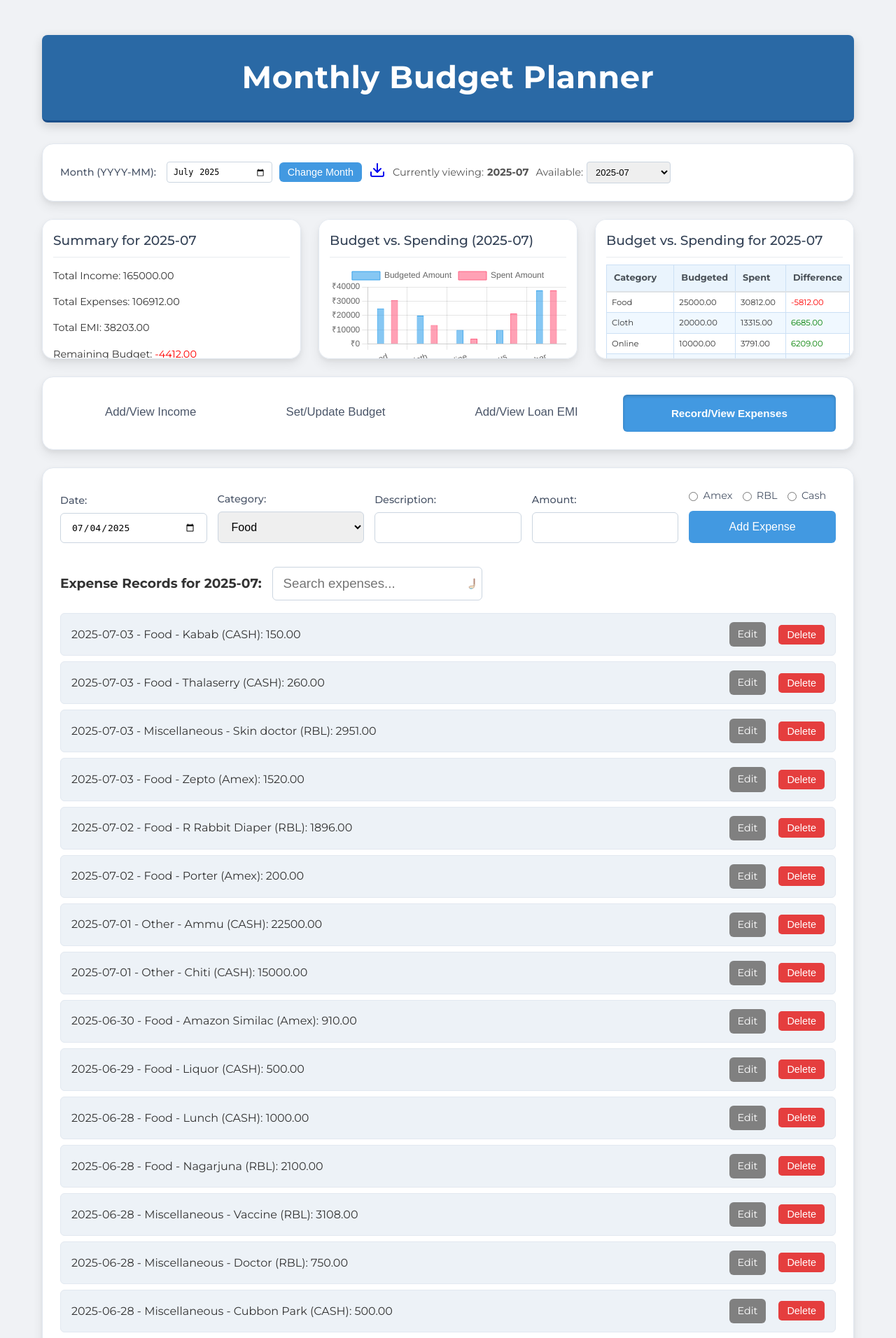
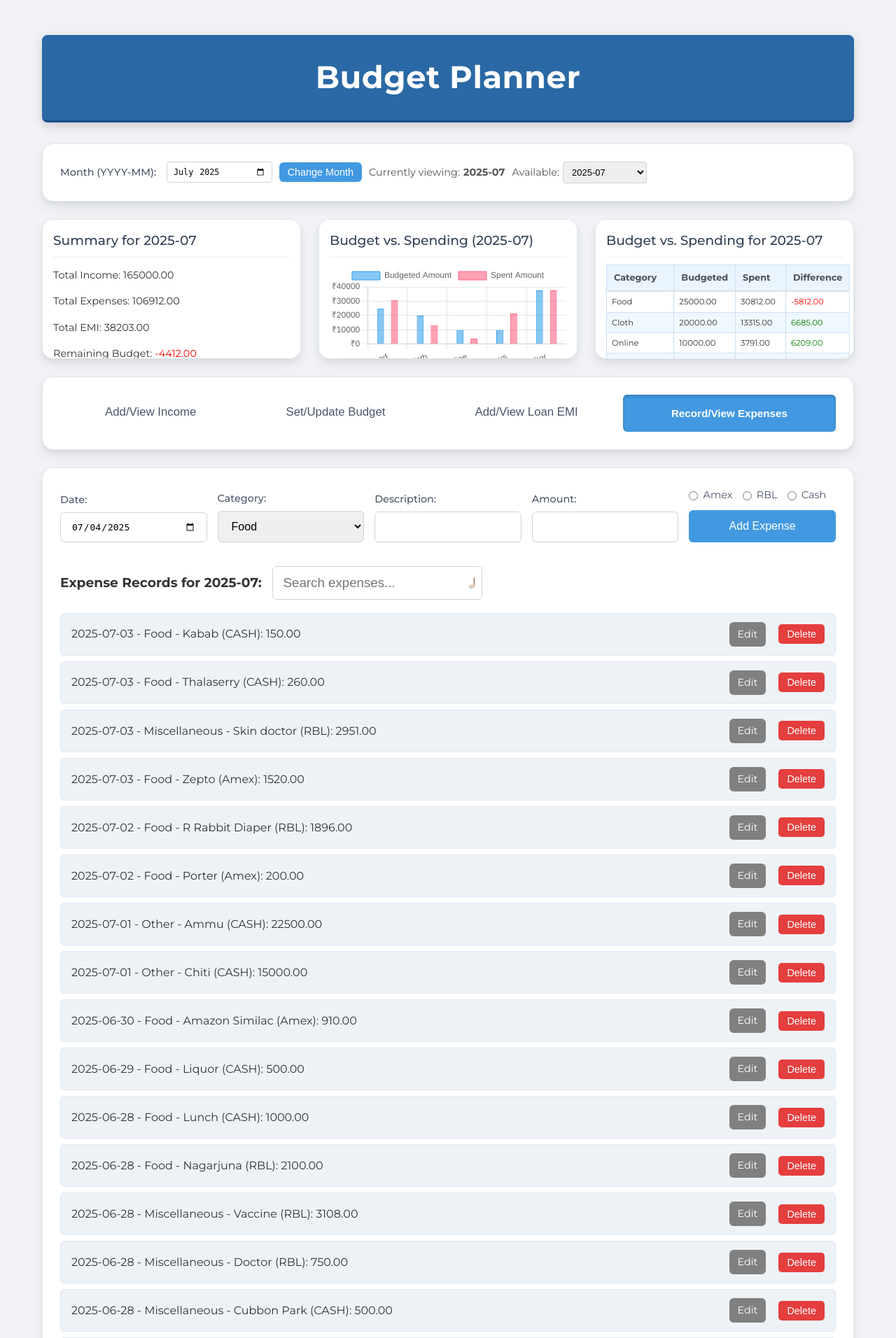
Before and after one commit to Kiran200790/budget-planner, a Flask app: page / in a window 1280 px wide. Shown: the top 1912 px of the page at 70% size. Run offline with Flask 3, Linux system fonts and the light colour scheme; data comes from the database, SQL or seed files in the repository.

Commit message:
Fix: Remove non-functional download report button

```diff
--- a/templates/index.html
+++ b/templates/index.html
@@ -20,9 +20,11 @@
     <meta name="format-detection" content="telephone=no">
 </head>
 <body>
-    <div class="container"> <!-- Added main container -->
-        <h1>Monthly Budget Planner</h1>
-
+    <div class="container">
+        <div class="header-controls">
+            <h1 class="title">Budget Planner</h1>
+        </div>
+        <div class="tabs">
             <!-- Month Selector was here, moved out of top-row-container -->
             <div class="month-selector card-style"> <!-- Added card-style for consistency if needed -->
                 <div class="month-selector-inline"> <!-- Added wrapper for inline layout -->
@@ -30,9 +32,6 @@
                     <label for="month_select">Month (YYYY-MM):</label>
                     <input type="month" id="month_select" name="month_select" value="{{ active_month }}">
                     <button type="button" onclick="var monthValue = document.getElementById('month_select').value; if (monthValue) { window.location.href = '{{ url_for('index') }}?month_select=' + monthValue; } else { alert('Please select a valid month.'); }">Change Month</button>
-                <a href="{{ url_for('download_report', month=active_month) }}" class="download-btn" title="Download Report for {{ active_month }}">
-                    <svg xmlns="http://www.w3.org/2000/svg" width="24" height="24" viewBox="0 0 24 24" fill="none" stroke="currentColor" stroke-width="2" stroke-linecap="round" stroke-linejoin="round" class="feather feather-download"><path d="M21 15v4a2 2 0 0 1-2 2H5a2 2 0 0 1-2-2v-4"></path><polyline points="7 10 12 15 17 10"></polyline><line x1="12" y1="15" x2="12" y2="3"></line></svg>
-                </a>
                     <p class="current-view-month">Currently viewing: <strong>{{ active_month }}</strong></p> <!-- Added class -->
                     <p class="available-months-dropdown">Available: <!-- Changed text for brevity -->
                         <select onchange="if(this.value) { document.getElementById('month_select').value = this.value; window.location.href = '{{ url_for('index') }}?month_select=' + this.value; }" name="quick_month_select">
```
Lines whose indentation alone changed are shown as unchanged.
